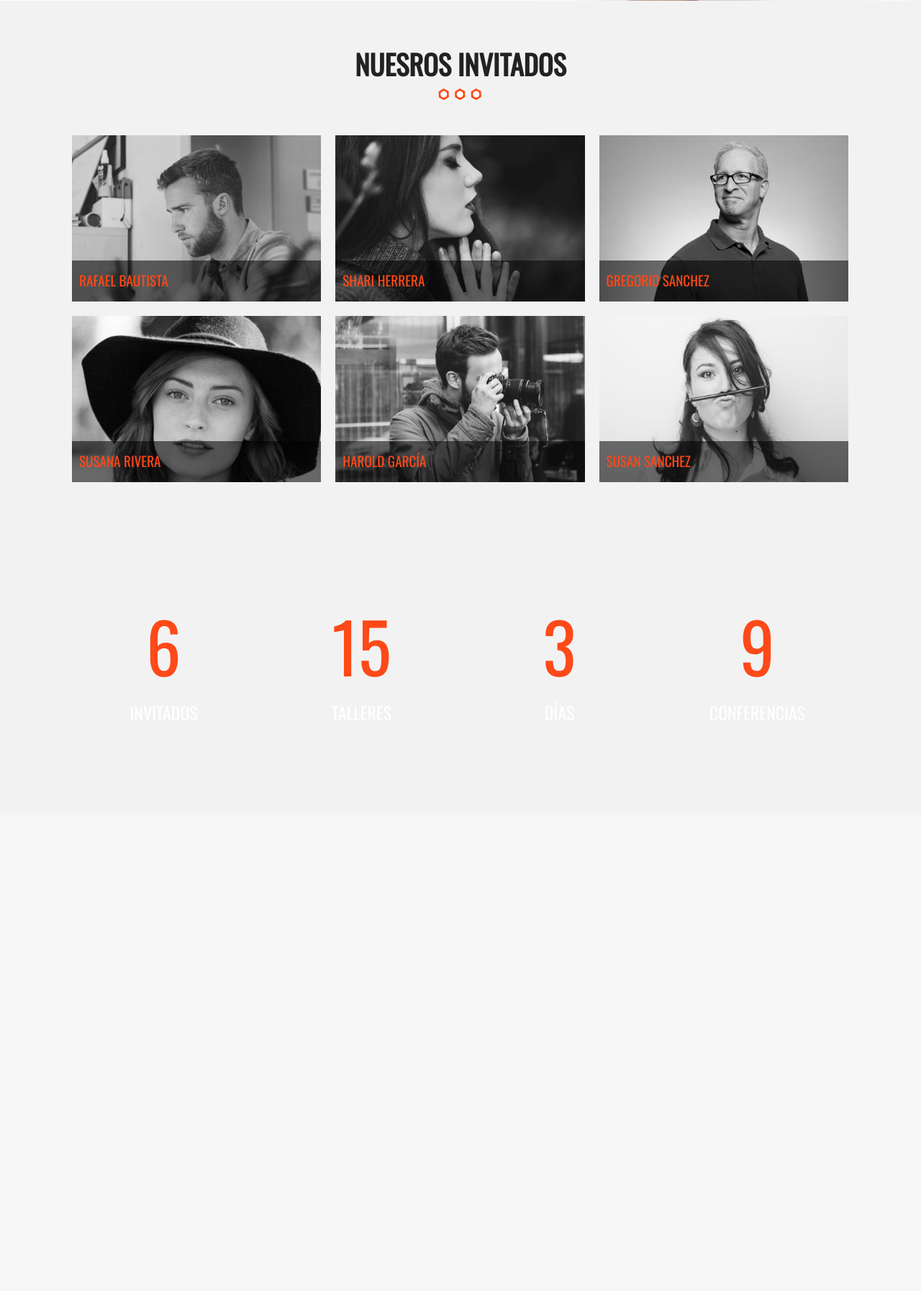
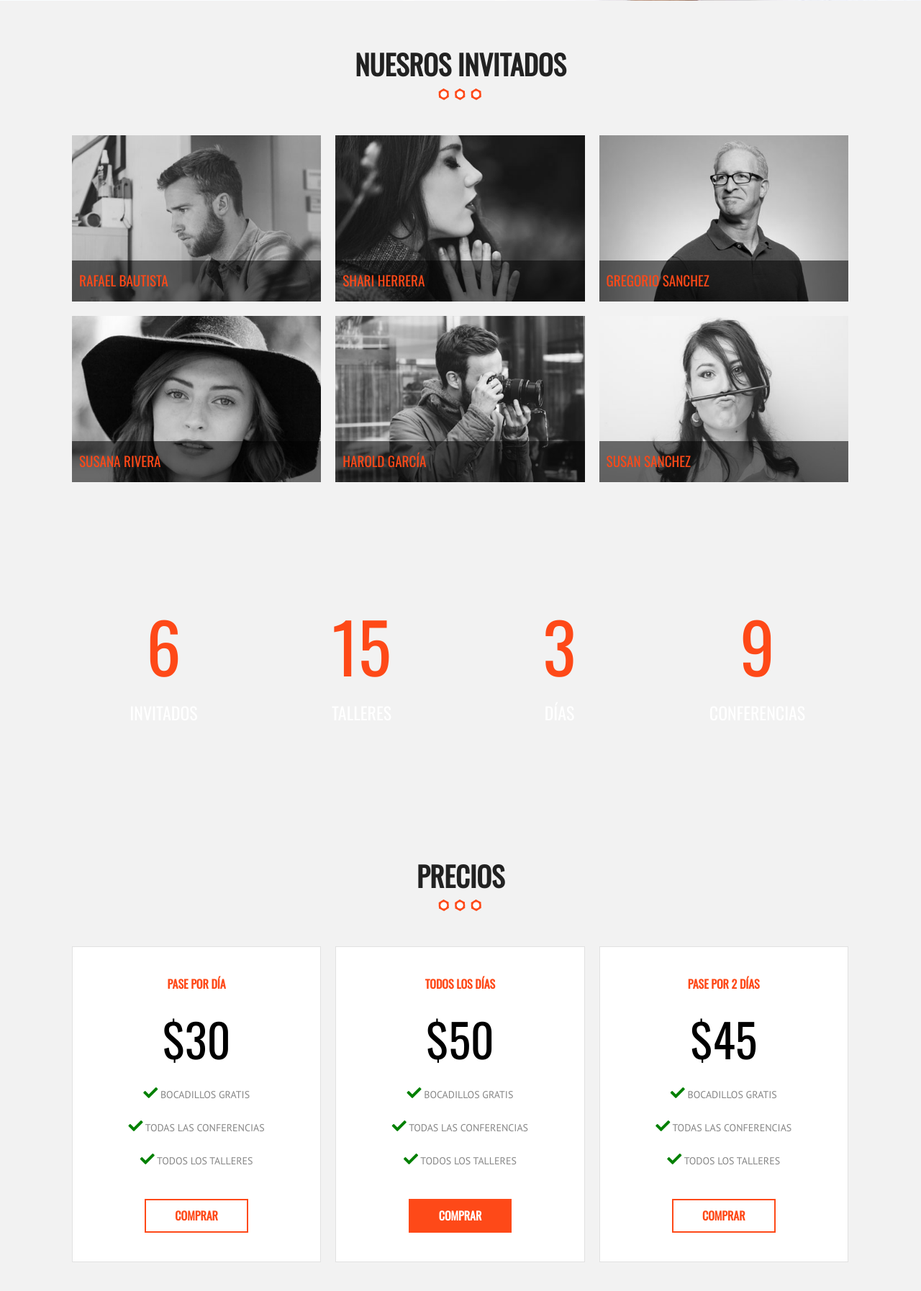
Before and after one commit to ManuelBlaze/gdlwebcamp, a PHP site: page / in a window 1280 px wide. Shown: the part 2273-4067 px from the top of the page at 72% size. Before the commit the page ends 3214 px from the top, so only its background shows below. Run offline with PHP 8.4, Linux system fonts and the light colour scheme; grey boxes are pictures that could not be loaded.

Commit message:
Precios -Estilos, Animaciones

```diff
--- a/css/main.css
+++ b/css/main.css
@@ -198,10 +198,17 @@ h3 {
     margin-top: 20px;
     display: inline-block;
     transition: all .3s ease-in-out;
+    border: 2px solid #fe4918;
 }
 
 .button:hover {
     background-color: #e33000;
+}
+
+.button.hollow,
+.button.hollow:hover {
+    background-color: white;
+    color: #fe4918;
 }
 
 .float-rigth {
@@ -610,6 +617,61 @@ p.numero {
     font-size: 4em;
     display: block;
     margin: 0 0 10px 0;
+    font-family: 'Oswald', sans-serif;
+}
+
+
+/*TABLA DE PRECIOS*/
+
+ul.lista-precios>li {
+    padding: 10px;
+}
+
+@media (min-width: 768px) {
+    ul.lista-precios>li {
+        float: left;
+        width: 33.3%;
+    }
+}
+
+.tabla-precio {
+    border: 1px solid #e1e1e1;
+    background-color: white;
+    padding: 40px 0;
+    text-align: center;
+    transition: all .3s ease;
+}
+
+.tabla-precio:hover {
+    transform: scale(1.1);
+    border: 1px solid #fe4918;
+    box-shadow: 0px 0px 50px #666;
+}
+
+.tabla-precio ul li {
+    font-family: 'PT Sans', sans-serif;
+    font-size: 14px;
+    margin-bottom: 20px;
+    text-transform: uppercase;
+    color: #868686;
+    line-height: 26px;
+}
+
+.tabla-precio ul li i {
+    font-size: 20px;
+    color: green;
+    -webkit-font-smoothing: antialiased;
+}
+
+.tabla-precio h3 {
+    font-family: 'Oswald', sans-serif;
+    font-size: 16px;
+    text-transform: uppercase;
+}
+
+.tabla-precio .numero {
+    color: black;
+    margin: 20px 0;
 }
 
 
--- a/index.html
+++ b/index.html
@@ -188,7 +188,54 @@
             </ul>
         </div>
     </div>
+    <!--Contador Parallax-->
 
+    <section class="precios seccion">
+        <h2>Precios</h2>
+        <div class="contenedor">
+            <ul class="lista-precios clearfix">
+
+                <li>
+                    <div class="tabla-precio">
+                        <h3>Pase por día</h3>
+                        <p class="numero">$30</p>
+                        <ul>
+                            <li><i class="fas fa-check"></i> Bocadillos Gratis</li>
+                            <li><i class="fas fa-check"></i> Todas las conferencias</li>
+                            <li><i class="fas fa-check"></i> Todos los talleres</li>
+                        </ul>
+                        <a href="#" class="button hollow">Comprar</a>
+                    </div>
+                </li>
+
+                <li>
+                    <div class="tabla-precio">
+                        <h3>Todos los días</h3>
+                        <p class="numero">$50</p>
+                        <ul>
+                            <li><i class="fas fa-check"></i> Bocadillos Gratis</li>
+                            <li><i class="fas fa-check"></i> Todas las conferencias</li>
+                            <li><i class="fas fa-check"></i> Todos los talleres</li>
+                        </ul>
+                        <a href="#" class="button">Comprar</a>
+                    </div>
+                </li>
+
+                <li>
+                    <div class="tabla-precio">
+                        <h3>Pase por 2 días</h3>
+                        <p class="numero">$45</p>
+                        <ul>
+                            <li><i class="fas fa-check"></i> Bocadillos Gratis</li>
+                            <li><i class="fas fa-check"></i> Todas las conferencias</li>
+                            <li><i class="fas fa-check"></i> Todos los talleres</li>
+                        </ul>
+                        <a href="#" class="button hollow">Comprar</a>
+                    </div>
+                </li>
+            </ul>
+        </div>
+    </section>
 
     <script src="js/vendor/modernizr-3.8.0.min.js"></script>
     <script src="https://code.jquery.com/jquery-3.4.1.min.js" integrity="sha256-CSXorXvZcTkaix6Yvo6HppcZGetbYMGWSFlBw8HfCJo=" crossorigin="anonymous"></script>
```
